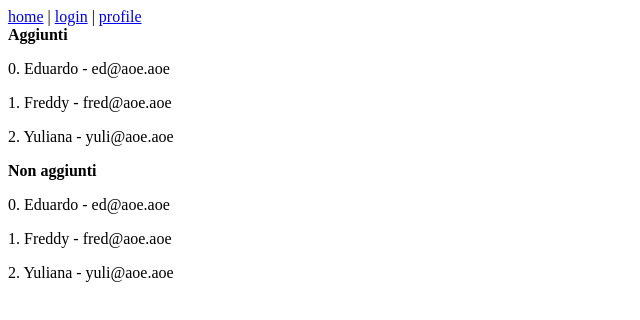
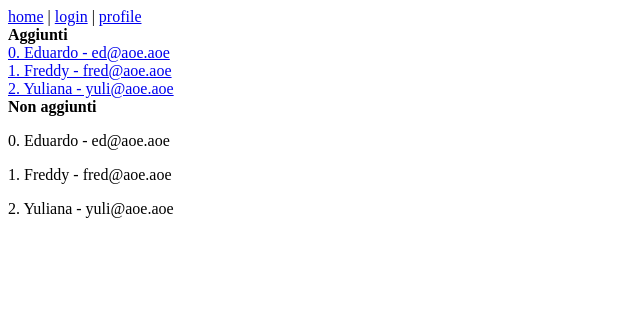
Before and after one commit to developerG27/messanger-clone-angular, an Angular app: page / in a window 1280 px wide. Shown: the top 320 px of the page, without its empty margins (0-640 px from the left). Built offline with nearby package versions, Linux system fonts and the light colour scheme.

Commit message:
navigazione parametri

```diff
--- a/src/app/app.module.ts
+++ b/src/app/app.module.ts
@@ -13,7 +13,7 @@
   {path: '', component: HomeComponent},
   {path: 'home', component: HomeComponent},
   {path: 'login', component: LoginComponent},
-  {path: 'conversation', component: ConversationComponent},
+  {path: 'conversation/:uid', component: ConversationComponent},
   {path: 'profile', component: ProfileComponent},
 ]
 
--- a/src/app/conversation/conversation.component.ts
+++ b/src/app/conversation/conversation.component.ts
@@ -1,4 +1,5 @@
 import { Component, OnInit } from '@angular/core';
+import { ActivatedRoute } from "@angular/router";
 
 @Component({
   selector: 'app-conversation',
@@ -6,8 +7,11 @@
   styleUrls: ['./conversation.component.css']
 })
 export class ConversationComponent implements OnInit {
-
-  constructor() { }
+  friendId: any;
+  constructor(private activatedRoute: ActivatedRoute) {
+    this.friendId = this.activatedRoute.snapshot.params['uid'];
+    console.log(this.friendId);
+   }
 
   ngOnInit() {
   }
--- a/src/app/home/home.component.html
+++ b/src/app/home/home.component.html
@@ -1,9 +1,11 @@
 <br>
 <b>Aggiunti</b>
 <ng-container *ngFor="let user of friends; let i = index">
-  <p *ngIf="user.friend">
-  {{i}}. {{user.nick}} - {{user.email}}
-  </p>
+  <div *ngIf="user.friend">
+    <a routerLink="/conversation/{{user.uid}}">
+      {{i}}. {{user.nick}} - {{user.email}}
+    </a>
+  </div>
 </ng-container>
 
 <b>Non aggiunti</b>
--- a/src/app/home/home.component.ts
+++ b/src/app/home/home.component.ts
@@ -22,28 +22,28 @@
       age: 28,
       email: 'fred@aoe.aoe',
       friend: true,
-      uid: 1
+      uid: 2
     };
     let usuario3: User = {
       nick: 'Yuliana',
       age: 18,
       email: 'yuli@aoe.aoe',
       friend: true,
-      uid: 1
+      uid: 3
     };
     let usuario4: User = {
       nick: 'Ricardo',
       age: 17,
       email: 'rick@aoe.aoe',
       friend: false,
-      uid: 1
+      uid: 4
     };
     let usuario5: User = {
       nick: 'Marcos',
       age: 30,
       email:'marcos@aoe.aoe',
       friend: false,
-      uid: 1
+      uid: 5
     };
     this.friends = [usuario1,usuario2,usuario3,usuario4,usuario5];
   }
```
Also changed, not shown: 1 other file (tests, documents, lock files or other folders).
